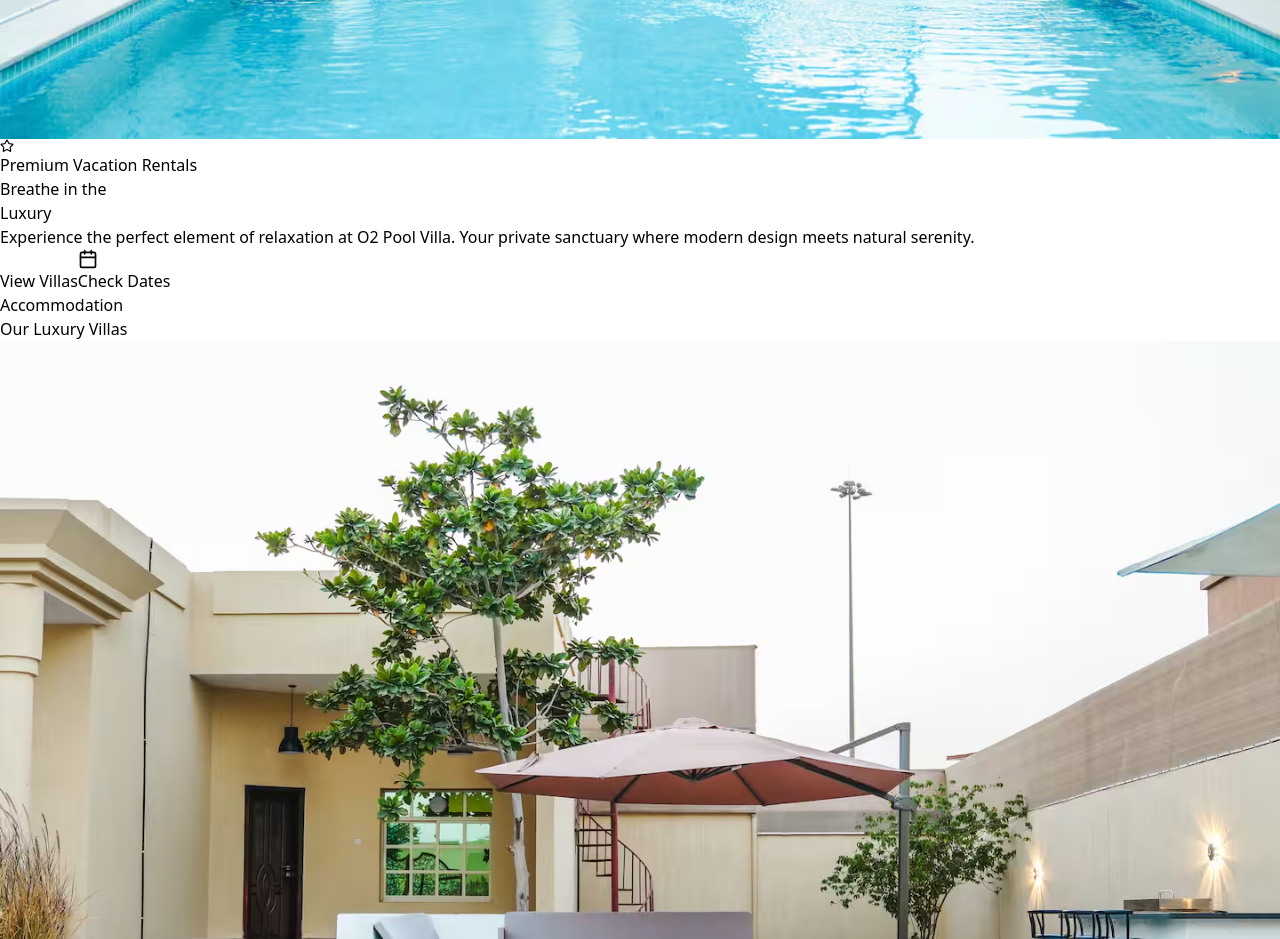
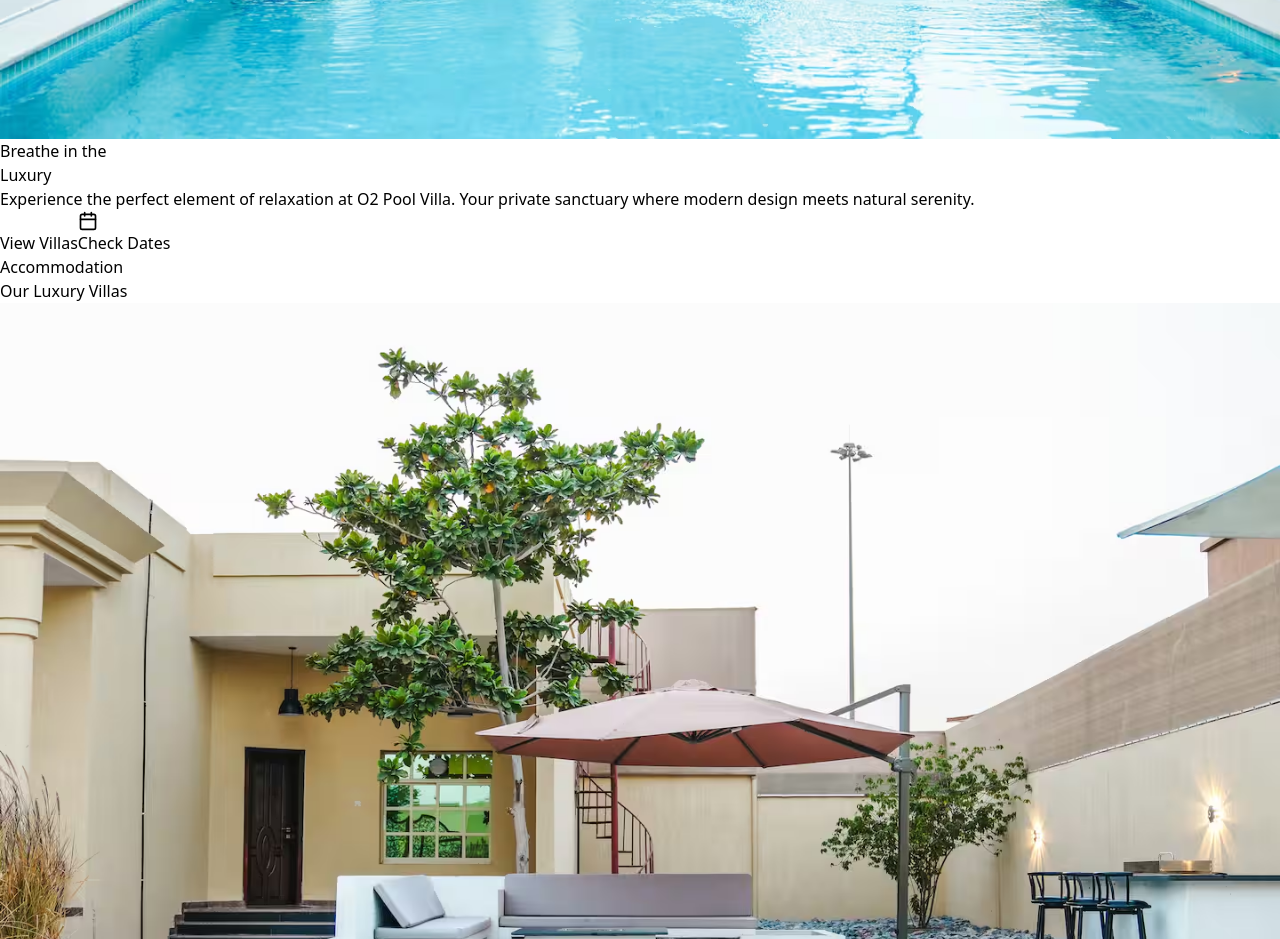
Before and after one commit to khalid-1/o2-Poll-Villa, a React (Vite) app: page / in a window 1280 px wide. Shown: the part 900-1839 px from the top of the page. Built offline with nearby package versions, Linux system fonts and the light colour scheme.

Commit message:
remove hero badge

```diff
--- a/src/App.jsx
+++ b/src/App.jsx
@@ -150,11 +150,7 @@ const Hero = ({ setActiveTab }) => (
         </div>
 
         <div className="relative z-10 text-center px-4 max-w-4xl mx-auto mt-16">
-            <div
-                className="inline-flex items-center space-x-2 bg-white/10 backdrop-blur-md px-4 py-1 rounded-full text-white/90 mb-6 border border-white/20">
-                <Star size={14} className="text-yellow-400 fill-yellow-400" />
-                <span className="text-sm font-medium">Premium Vacation Rentals</span>
-            </div>
+
             <h1 className="text-5xl md:text-7xl font-bold text-white mb-6 tracking-tight leading-tight">
                 Breathe in the <br />
                 <span className="text-transparent bg-clip-text bg-gradient-to-r from-cyan-300 to-blue-200">Luxury</span>
```
